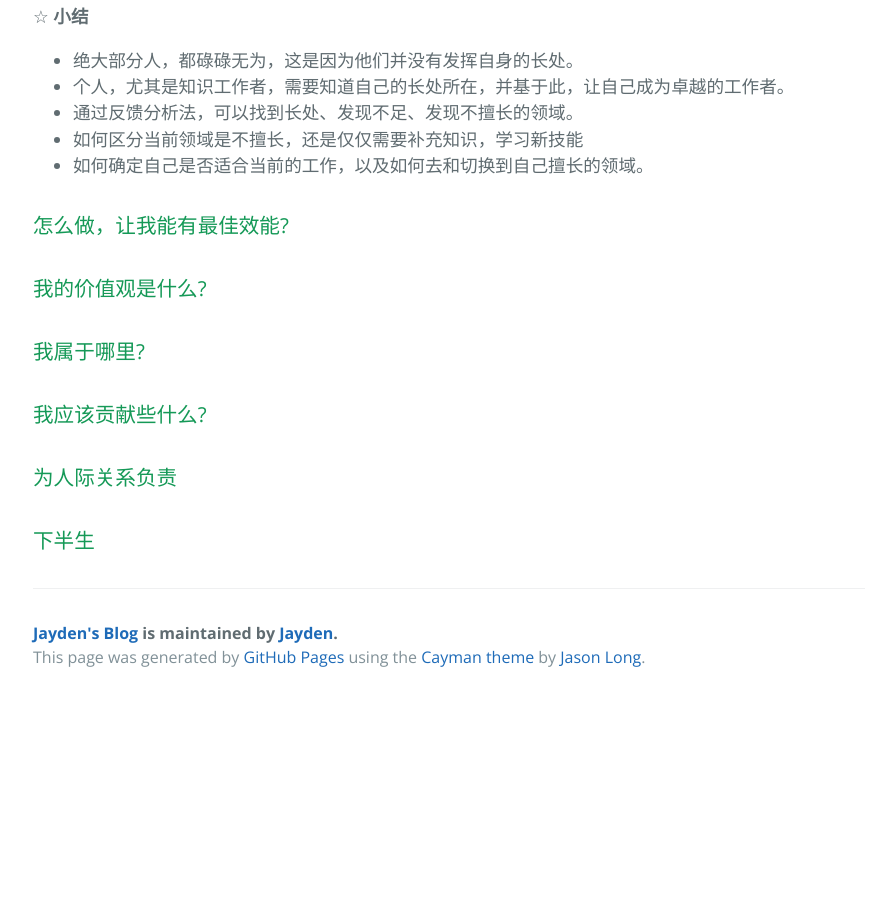
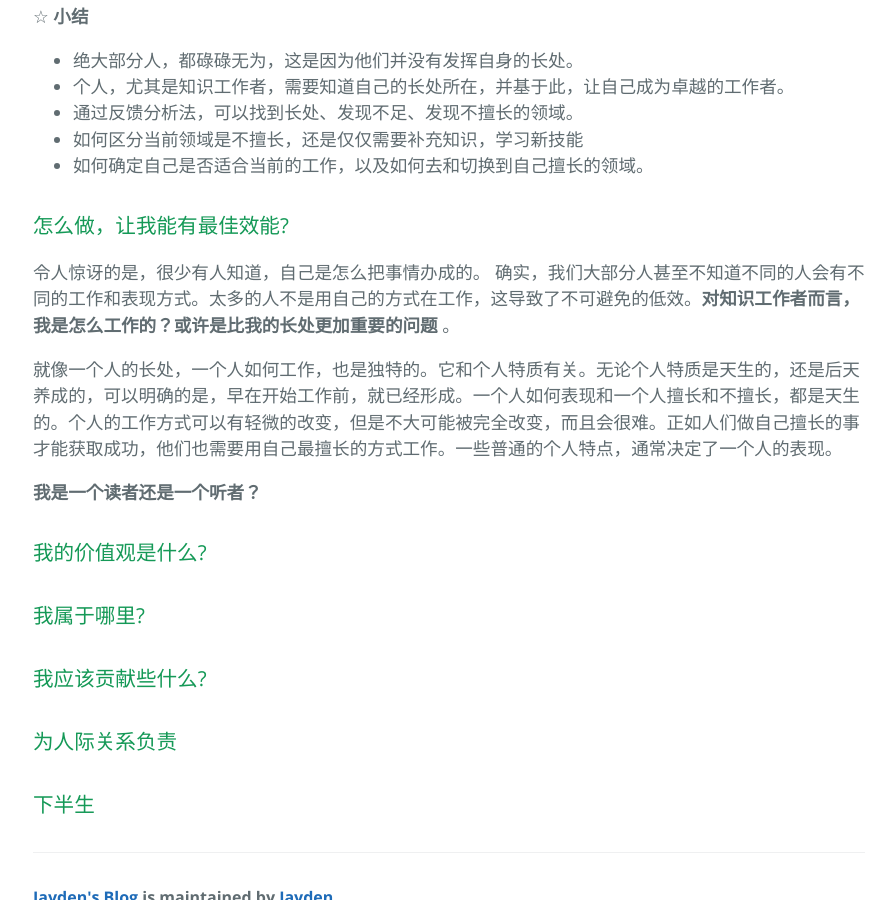
Before and after one commit to dreamhb/dreamhb.github.io, a Jekyll site: the page built from _posts/2021-04-19-Reading-Managing-Oneself.md, in a window 1280 px wide and 900 px high, scrolled down 2076 px. Shown: the whole window, without its empty margins (191-1087 px from the left). Built offline with Jekyll 4.4.1, drawn with Linux system fonts in a browser that asks for light colours; before the commit the page ends 2777 px from its top, so only the background shows below that.

```diff
--- a/_posts/2021-04-19-Reading-Managing-Oneself.md
+++ b/_posts/2021-04-19-Reading-Managing-Oneself.md
@@ -49,6 +51,11 @@ categories: Translation
 
 
 ### 怎么做，让我能有最佳效能?
+令人惊讶的是，很少有人知道，自己是怎么把事情办成的。 确实，我们大部分人甚至不知道不同的人会有不同的工作和表现方式。太多的人不是用自己的方式在工作，这导致了不可避免的低效。**对知识工作者而言，我是怎么工作的？或许是比我的长处更加重要的问题** 。
+
+就像一个人的长处，一个人如何工作，也是独特的。它和个人特质有关。无论个人特质是天生的，还是后天养成的，可以明确的是，早在开始工作前，就已经形成。一个人如何表现和一个人擅长和不擅长，都是天生的。个人的工作方式可以有轻微的改变，但是不大可能被完全改变，而且会很难。正如人们做自己擅长的事才能获取成功，他们也需要用自己最擅长的方式工作。一些普通的个人特点，通常决定了一个人的表现。
+
+**我是一个读者还是一个听者？**
 ### 我的价值观是什么?
 ### 我属于哪里?
 ### 我应该贡献些什么?
```
Also changed, not shown: other parts of _posts/2021-04-19-Reading-Managing-Oneself.md (+2 -0 lines).
